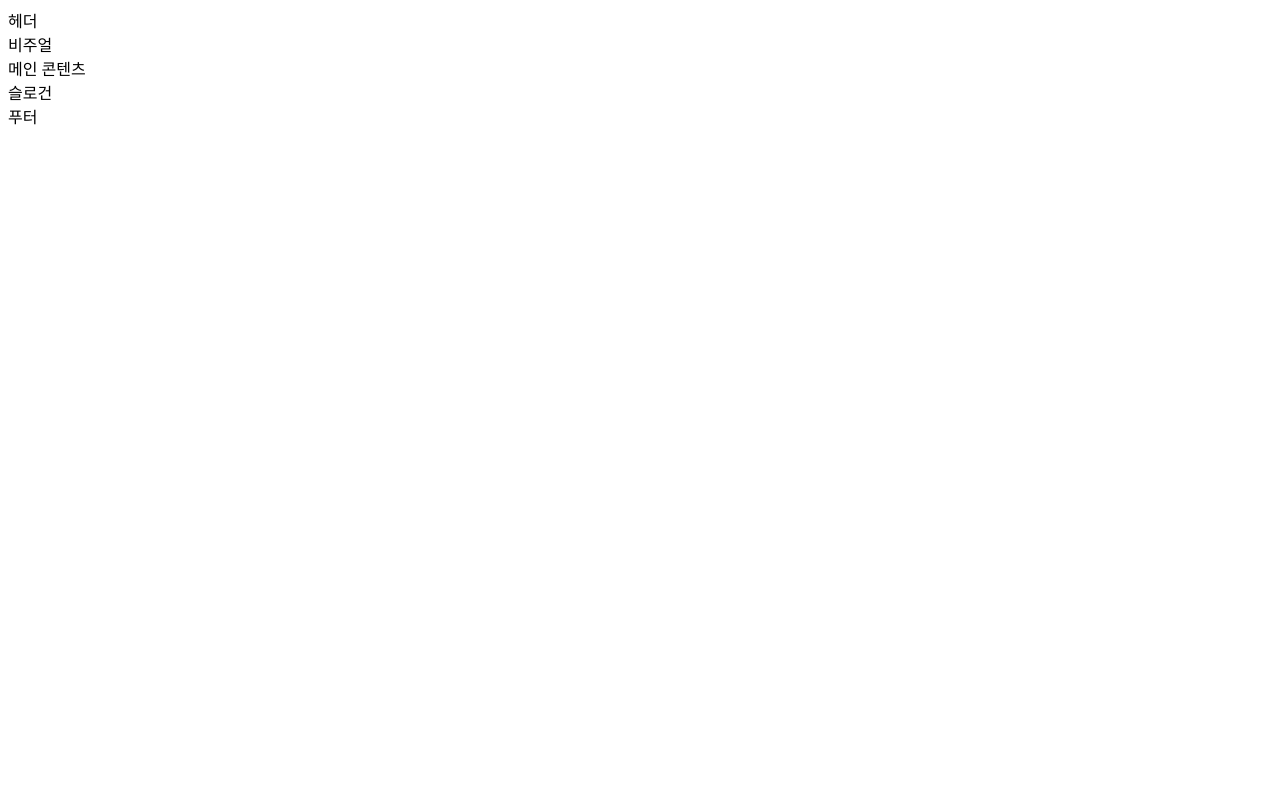
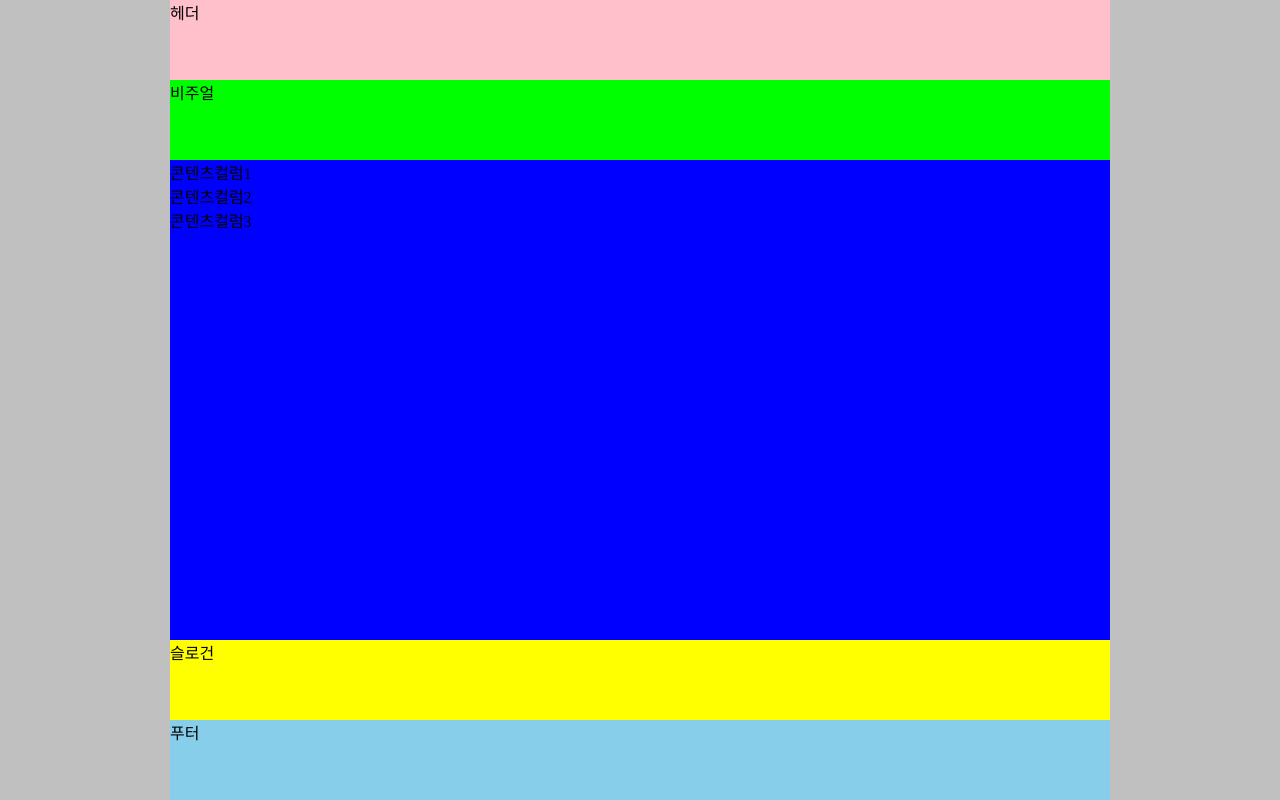
Before and after one commit to holygrail929/www, a plain HTML site: page index.html in a window 1280 px wide. Drawn offline with Linux system fonts and the light colour scheme.

Commit message:
css 레이아웃 설계

```diff
--- a/css/style.css
+++ b/css/style.css
@@ -9,3 +9,32 @@ h1, h2, h3, h4, h5, h6 {
   font-size: 1em;
   font-weight: normal;
 }
+/* 레이아웃 */
+.wrapper{
+  background-color: silver;
+  height: 100vh;
+}
+.header, .visual, .main-content, .slogan, .footer{
+  width: 940px;
+  margin: 0 auto;
+}
+.header{
+  background-color: pink;
+  height: 10vh;
+}
+.visual{
+  background-color: lime;
+  height: 10vh;
+}
+.main-content{
+  background-color: blue;
+  height: 60vh;
+}
+.slogan{
+  background-color: yellow;
+  height: 10vh;
+}
+.footer{
+  background-color: skyblue;
+  height: 10vh;
+}
--- a/index.html
+++ b/index.html
@@ -5,14 +5,23 @@
     <meta name="viewport" content="width=device-width, initial-scale=1.0">
     <meta http-equiv="X-UA-Compatible" content="ie=edge">
     <title>Web Cafe</title>
+    <link rel="stylesheet" href="css/style.css">
   </head>
   <body>
     <div class="wrapper">
-      <header class="header">헤더</header>
+      <header class="header">
+        <h1>헤더</h1>
+      </header>
       <div class="visual">비주얼</div>
-      <main class="main-content">메인 콘텐츠</main>
+      <main class="main-content">
+        <div class="group group1">콘텐츠컬럼1</div>
+        <div class="group group2">콘텐츠컬럼2</div>
+        <div class="group group3">콘텐츠컬럼3</div>
+      </main>
       <article class="slogan">슬로건</article>
-      <footer class="footer">푸터</footer>
+      <div class="footer-bg">
+        <footer class="footer">푸터</footer>
+      </div>
     </div>
   </body>
 </html>
```
